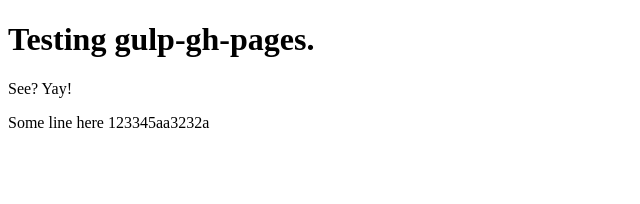
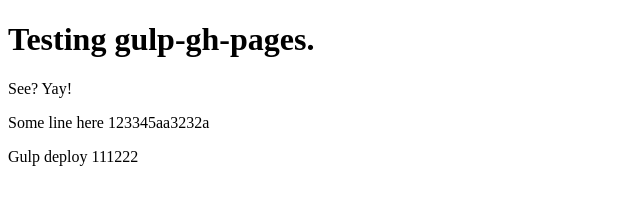
Before and after one commit to moleksiak-mw/webhooks-playground, a plain HTML site: page index.html in a window 1280 px wide. Shown: the whole page, without its empty margins (0-640 px from the left). Drawn offline with Linux system fonts and the light colour scheme.

Commit message:
Update 2018-10-04T06:43:16.492Z

```diff
--- a/index.html
+++ b/index.html
@@ -8,5 +8,6 @@
   <h1>Testing gulp-gh-pages.</h1>
   <p>See? Yay!</p>
   <p>Some line here 123345aa3232a</p>
+  <p>Gulp deploy 111222</p>
 </body>
 </html>
```
